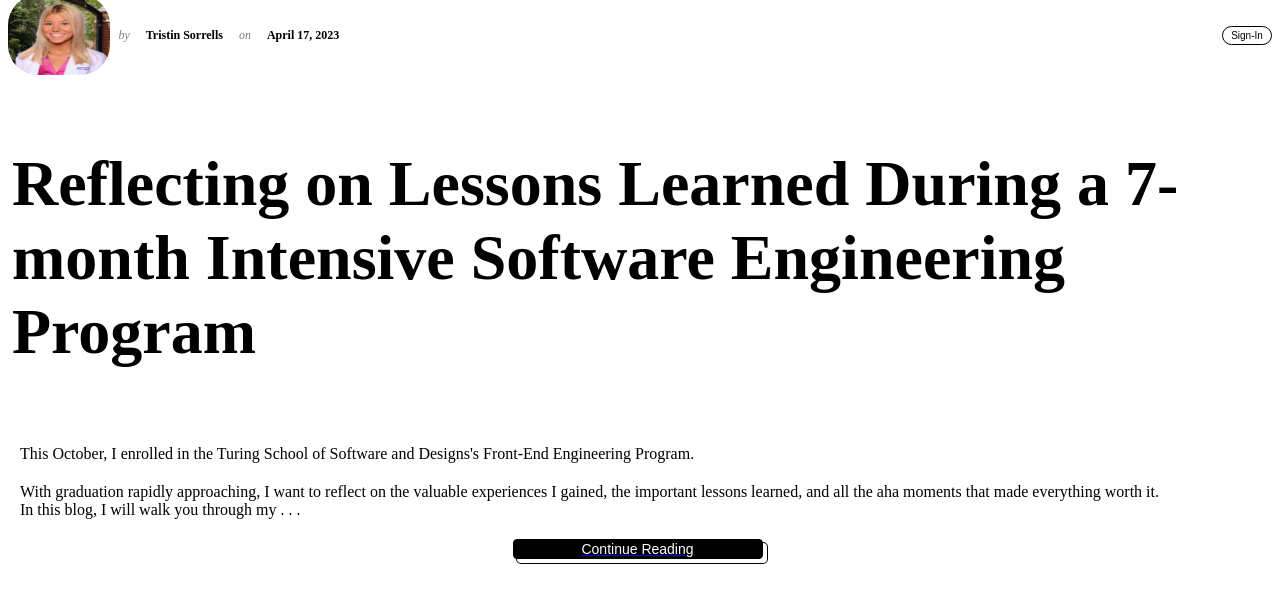
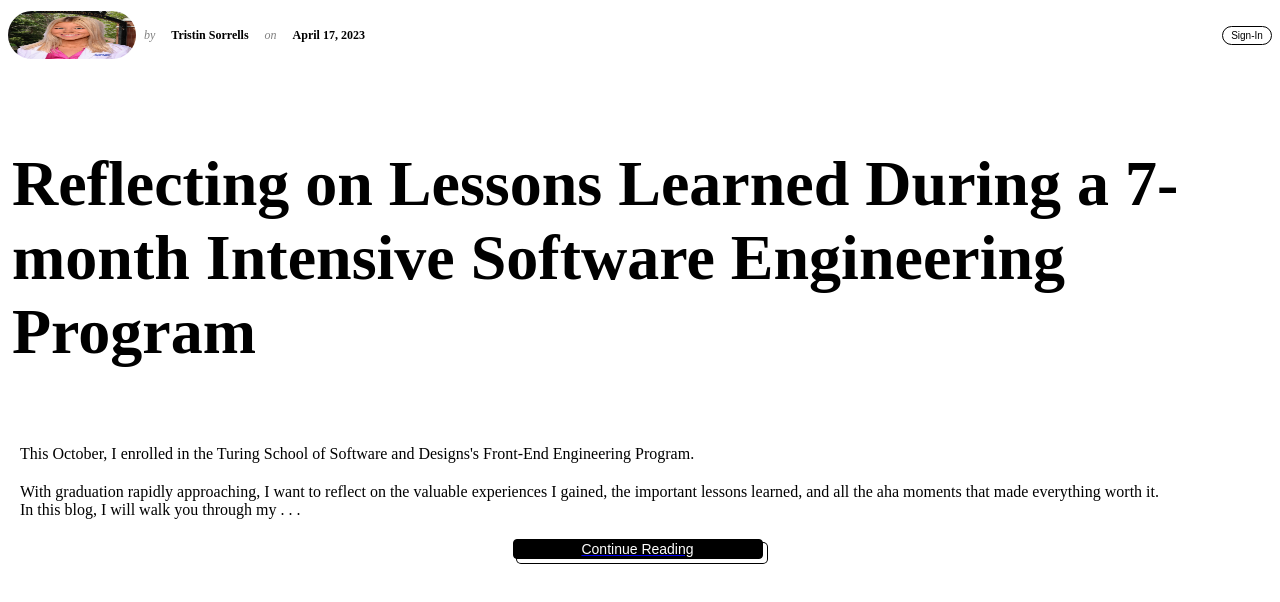
Before and after one commit to Tristinsorrells1/Personal-Blog-With-OAuth, a Next.js app: page / in a window 1280 px wide. Shown: the top 602 px of the page. Built offline with nearby package versions, Linux system fonts and the light colour scheme; no server answers.

Commit message:
fix selfie

```diff
--- a/src/styles/globals.css
+++ b/src/styles/globals.css
@@ -40,8 +40,8 @@ body {
 
 .selfie {
   border-radius: 30px;
-  height: 10vh;
-  width: 8vw;
+  height: 6vh;
+  width: 10vw;
 }
 
 .article-title {
```
